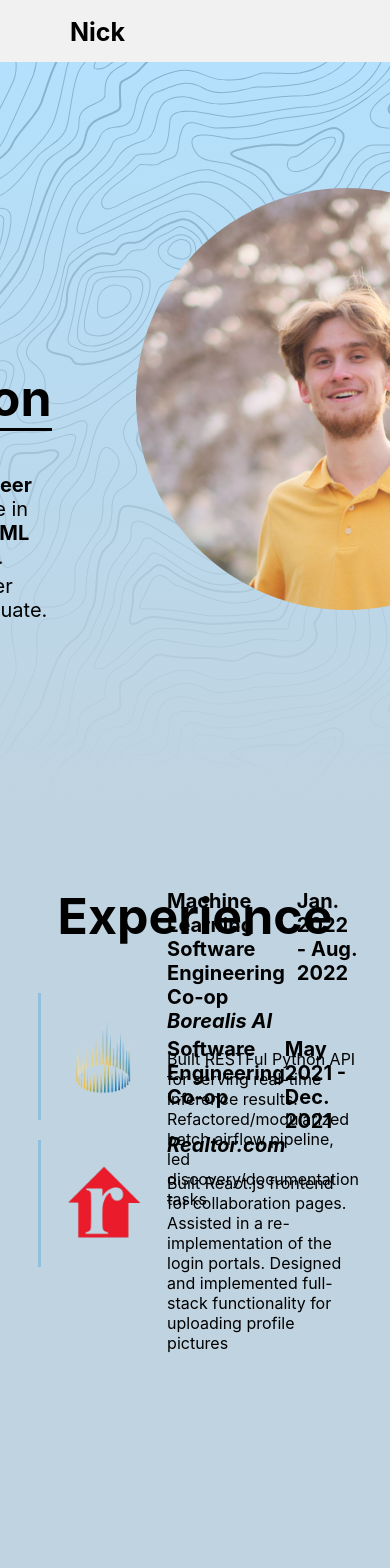
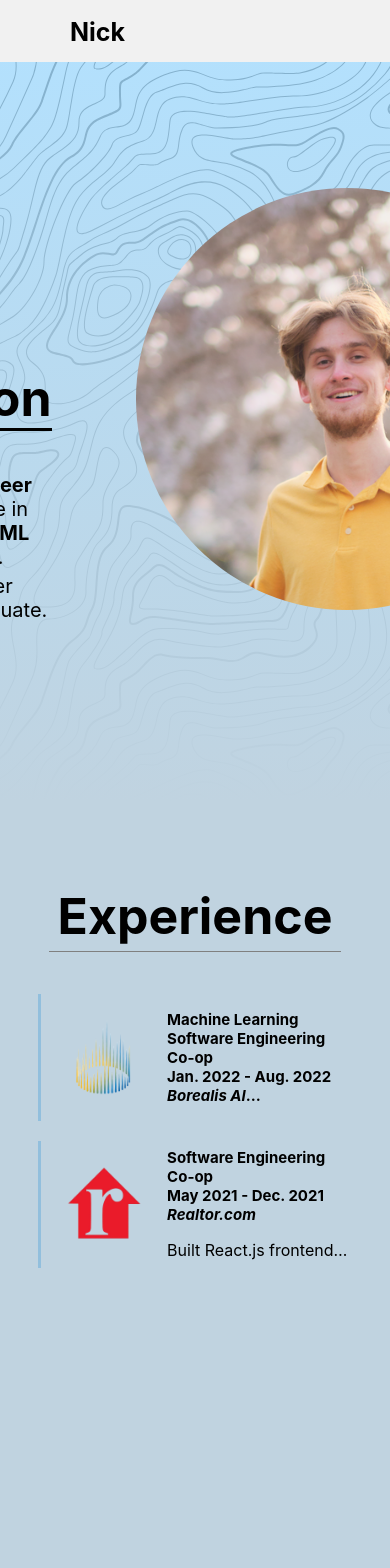
Before and after one commit to nickhamiltonn/portfolio, a React (Create React App) app: page / in a window 390 px wide. Shown: the top 1568 px of the page. Built offline with nearby package versions, Linux system fonts and the light colour scheme.

Commit message:
Made somewhat reactive to screen sizes

```diff
--- a/src/styles/components/ExperienceBar.css
+++ b/src/styles/components/ExperienceBar.css
@@ -4,8 +4,6 @@
     align-items: center;
     width: 80vw;
     height: 15vh;
-    /*border-top: 1px solid grey;
-    border-bottom: 1px solid grey;*/
     border-left: 3px solid rgb(146, 191, 221);
     margin: auto;
     margin-bottom: 20px;
@@ -17,6 +15,7 @@
 
 .bar:hover {
     background-position: left;
+    cursor: pointer;
 }
 
 .bar-logo {
@@ -33,6 +32,11 @@
 
 .bar-content {
     width: 100%;
+    display: -webkit-box;
+    -webkit-box-orient: vertical;
+    -webkit-line-clamp: 3;
+    overflow: hidden;
+    text-overflow: ellipsis;
 }
 
 .bar-content h1 {
@@ -50,50 +54,22 @@
     justify-content: space-between;
 }
 
+@media only screen and (max-width:550px) {
+    .bar-content-headers {
+        display: block;
+    }
 
+    .bar-content {
+        -webkit-line-clamp: 5;
+    }
 
+    .bar-content h1 {
+        font-size: 15px;
+        margin: 0;
+    }
 
-
-.box {
-    width: 100px;
-    height: 100px;
-    display:inline-block;
-    background-size: 200% 200%;
-    transition: background-position 1s;
-  }
-
-  .to-top{
-    background-image: linear-gradient(to top, red 50%, black 0);
-    background-position: top;
-  }
-
-  .to-top:hover {
-    background-position: bottom;
-  }
-
-  .to-bottom{
-    background-image: linear-gradient(to bottom, red 50%, black 0);
-    background-position: bottom;
-  }
-
-  .to-bottom:hover {
-    background-position: top;
-  }
-
-  .to-left{
-    background-image: linear-gradient(to left, red 50%, black 0);
-    background-position: left;
-  }
-
-  .to-left:hover {
-    background-position: right;
-  }
-
-  .to-right{
-    background-image: linear-gradient(to right, red 50%, black 0);
-    background-position: right;
-  }
-
-  .to-right:hover {
-    background-position: left;
-  }
+    .bar-content h2 {
+        font-size: 15px;
+        margin: 0;
+    }
+}
--- a/src/styles/pages.css
+++ b/src/styles/pages.css
@@ -7,7 +7,7 @@
     padding-top: 10vh;
     padding-bottom: 5px;
     text-align: center;
-    /*border-bottom: 1px solid grey;*/
+    border-bottom: 1px solid grey;
     width: 75vw;
     margin: auto;
     margin-bottom: 5vh;
```
